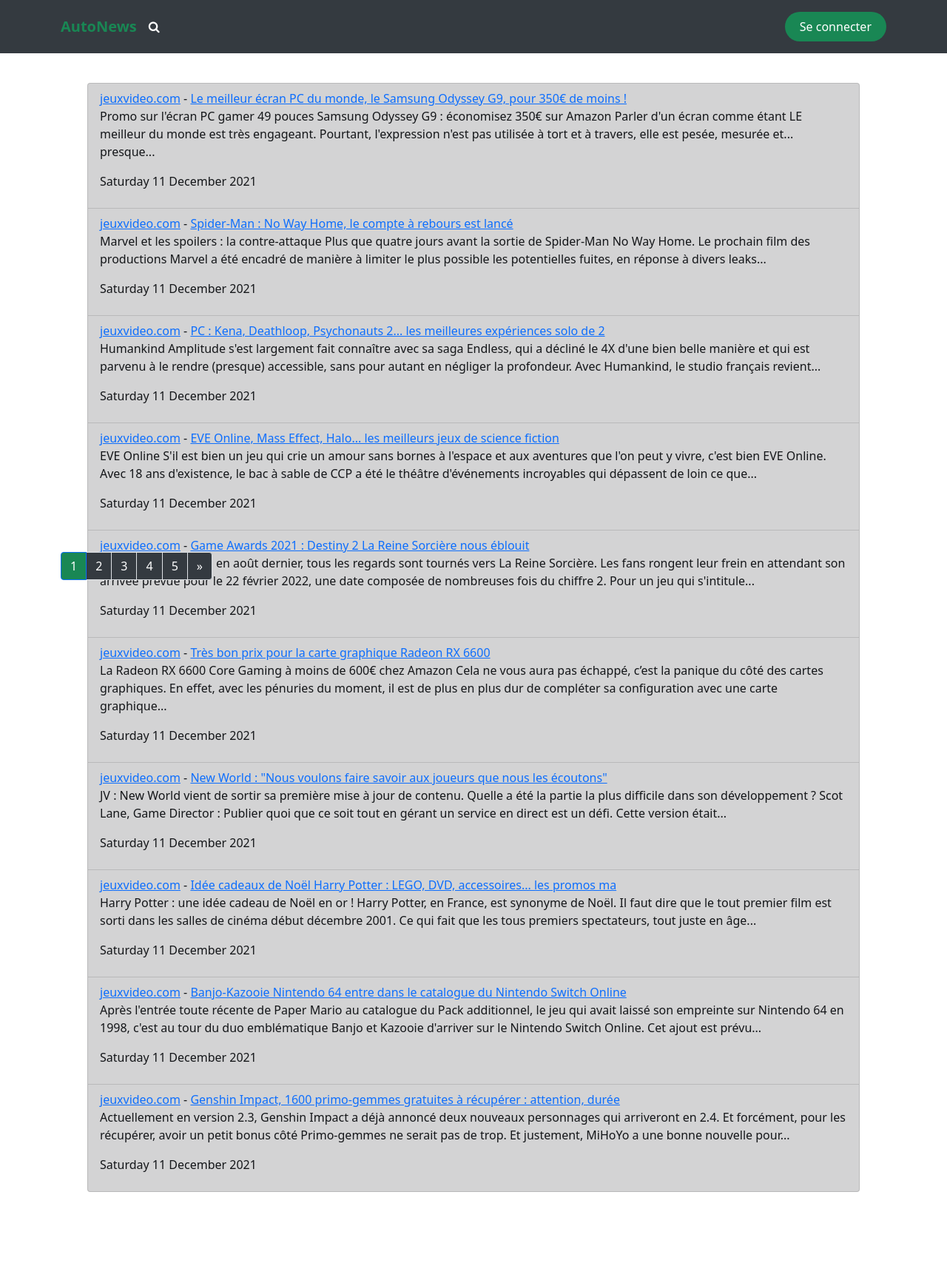
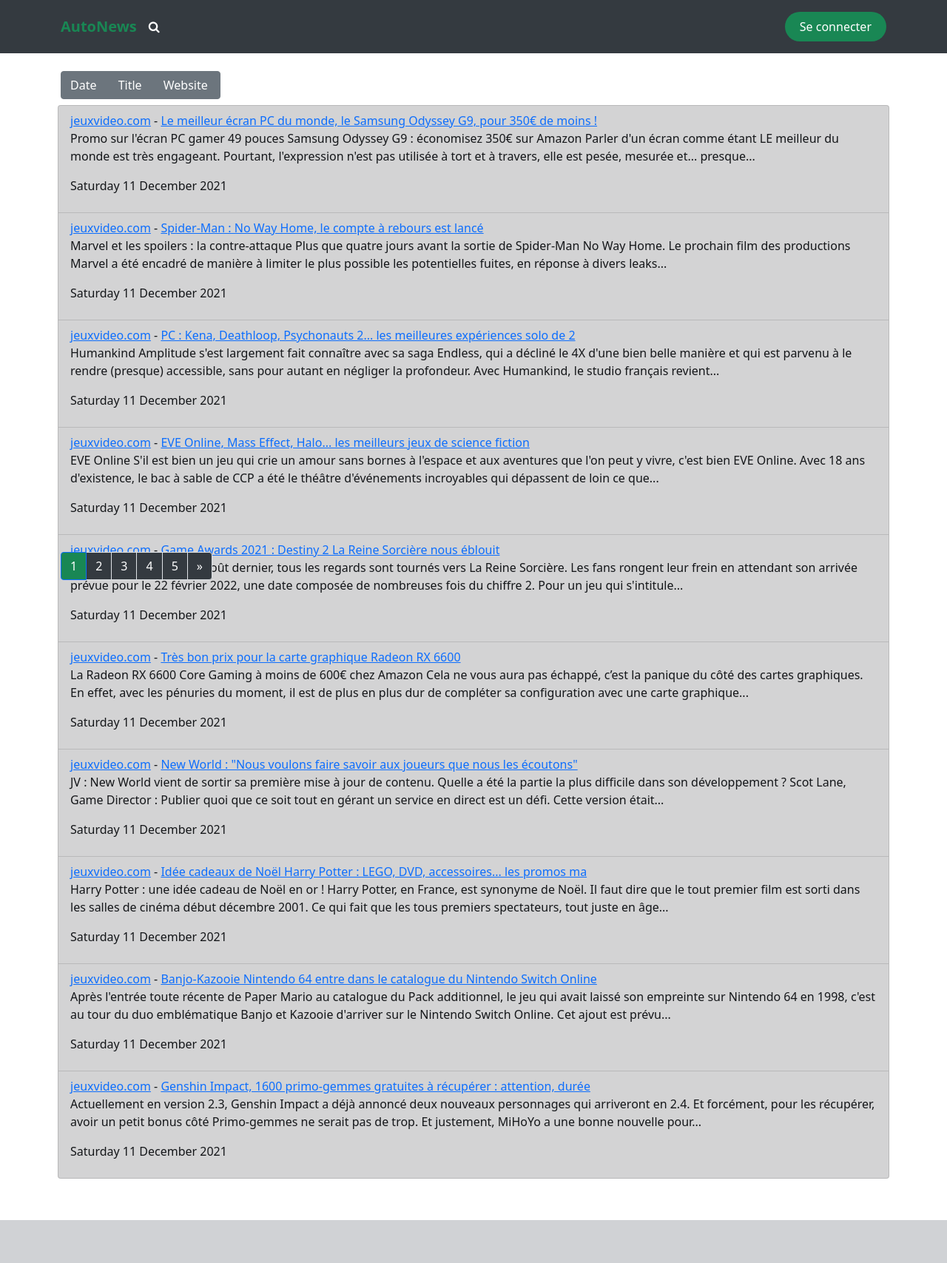
Before and after one commit to antoinedenovembre/php_project_2A, a PHP site: page / in a window 1280 px wide. Shown: the whole page at 74% size. After the commit the page ends 1649 px from the top, so only its background shows below. Run offline with PHP 8.4, Linux system fonts and the light colour scheme; data comes from the database, SQL or seed files in the repository.

Commit message:
Update : - Order by coté vue

```diff
--- a/Controller/Controller.php
+++ b/Controller/Controller.php
@@ -33,6 +33,14 @@
                 case 'login':
                     $this->login();
                     break;
+
+	            case 'search':
+					$stringSearch = $_POST['stringSearch'];
+					$this->search($stringSearch);
+					break;
+
+	            case 'orderBy':
+					break;
 
                 //mauvaise action
                 default:
@@ -98,4 +106,20 @@
             require($rep.$vues['Login']);
         }
     }
+
+	/**
+	 * @param mixed $stringSearch
+	 * @return void
+	 */
+	public function search(mixed $stringSearch)
+	{
+		global $rep, $vues;
+
+		$model = new Model();
+		$nbPage = $model->getNbPage();
+		$page = Validation::validePage($_GET['page'], $nbPage);
+		$tabNews = $model->getNews($page);
+
+		require($rep.$vues['Home']);
+	}
 }
--- a/Controller/FrontController.php
+++ b/Controller/FrontController.php
@@ -9,7 +9,7 @@
 
 		try {
 			$actionList = array(
-				'Visitor' => array(null, 'loginPage', 'login'),
+				'Visitor' => array(null, 'loginPage', 'login', 'search', 'orderBy'),
 				'Admin' => array('listRSS', 'addRSS', 'addRSSPage', 'deleteRSS', 'delSelectRSS', 'modifRSS', 'modifRSSPage')
 			);
 
--- a/View/Home.php
+++ b/View/Home.php
@@ -15,15 +15,90 @@
     <nav class="navbar navbar-light navbar-expand-lg navigation-clean-search fixed-top" style="background: var(--bs-gray-800);color: var(--bs-green);">
         <div class="container"><a class="navbar-brand" href="#">AutoNews</a><button data-bs-toggle="collapse" class="navbar-toggler" data-bs-target="#navcol-1"><span class="visually-hidden">Toggle navigation</span><span class="navbar-toggler-icon"></span></button>
             <div class="collapse navbar-collapse" id="navcol-1">
-                <form class="me-auto search-form" target="_self" style="background: transparent;color: rgb(255,255,255);">
-                    <div class="d-flex align-items-center"><label class="form-label d-flex mb-0" for="search-field"></label><i class="fa fa-search"></i><input class="form-control search-field" type="text" id="search-field" name="value"></div>
+                <form action="index.php?action=search" method="POST" class="me-auto search-form" target="_self" style="background: transparent;color: rgb(255,255,255);">
+                    <div class="d-flex align-items-center"><label class="form-label d-flex mb-0" for="search-field"></label><i class="fa fa-search"></i><input class="form-control search-field" type="text" id="search-field" name="stringSearch"></div>
                 </form>
                 <a class="btn btn-light action-button" role="button" style="background: var(--bs-green);" href="index.php?action=loginPage">Se connecter</a>
             </div>
         </div>
     </nav>
-    <div class="container p-5 mt-5">
-        <ul class="list-group mt-3 mb-5">
+    <div class="container pt-5 pl-5 pr-5 mt-5">
+        <div class="btn-group" role="group" aria-label="Basic example">
+            <button action="index.php?action=orderBy&type=date&
+                <?php if(isset($order, $type) && $type === "date") {
+                    switch ($order) {
+                        case "asc":
+                            echo "order=desc";
+                            break;
+                        case "desc":
+                            echo "order=asc";
+                    }
+                } ?>" type="button" class="btn btn-secondary">Date
+                <i class="fa
+                    <?php if(isset($order, $type) && $type === "date") {
+                            switch ($order) {
+                                case "asc":
+                                    echo "fa-angle-up";
+                                    break;
+                                case "desc":
+                                    echo "fa-angle-down";
+                            }
+                    }
+                    ?>">
+                </i>
+            </button>
+            <button action="index.php?action=orderBy&type=title&
+                <?php if(isset($order, $type) && $type === "title") {
+                    switch ($order) {
+                        case "asc":
+                            echo "order=desc";
+                            break;
+                        case "desc":
+                            echo "order=asc";
+                    }
+                }
+                ?>" type="button" class="btn btn-secondary">Title
+                <i class="fa
+                    <?php if(isset($order, $type) && $type === "title") {
+                        switch ($order) {
+                            case "asc":
+                                echo "fa-angle-up";
+                                break;
+                            case "desc":
+                                echo "fa-angle-down";
+                        }
+                    }
+                    ?>">
+                </i>
+            </button>
+            <button action="index.php?action=orderBy&type=website&
+                <?php if(isset($order, $type) && $type === "website") {
+                    switch ($order) {
+                        case "asc":
+                            echo "order=desc";
+                            break;
+                        case "desc":
+                            echo "order=asc";
+                    }
+                }
+                ?>" type="button" class="btn btn-secondary">Website
+                <i class="fa
+                    <?php if(isset($order, $type) && $type === "website") {
+                        switch ($order) {
+                            case "asc":
+                                echo "fa-angle-up";
+                                break;
+                            case "desc":
+                                echo "fa-angle-down";
+                        }
+                    }
+                    ?>">
+                </i>
+            </button>
+        </div>
+    </div>
+    <div class="container p-2">
+        <ul class="list-group mb-5">
 	        <?php
 		        if (!empty($tabNews)) {
 			        foreach ($tabNews as $news) {
```
